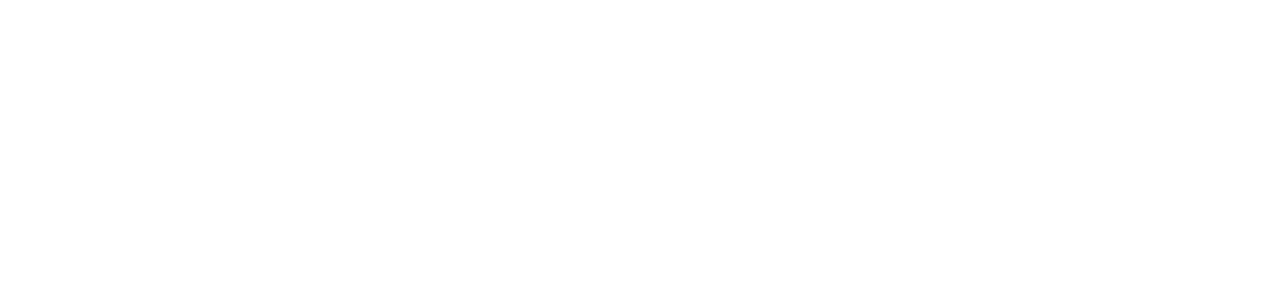
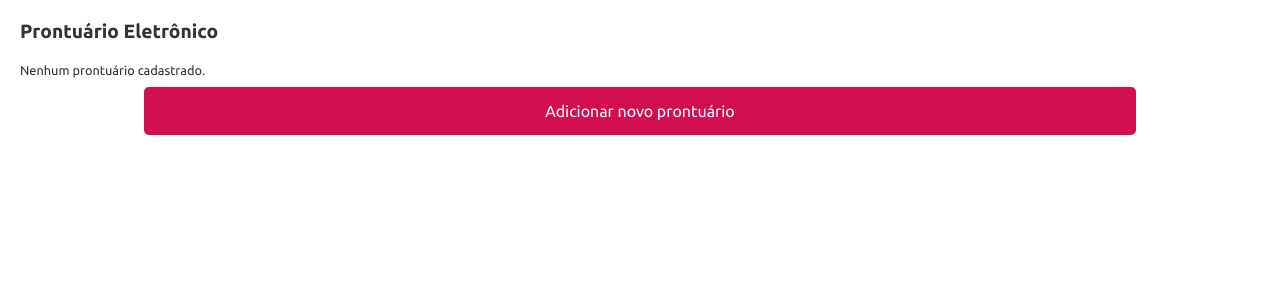
Before and after one commit to lfnandoo/assinasaude-test, a React (Create React App) app: page / in a window 1280 px wide. Shown: the top 300 px of the page. Built offline with nearby package versions, Linux system fonts and the light colour scheme.

Commit message:
🚧 Rotas, componente Header e componente Home

```diff
--- a/package.json
+++ b/package.json
@@ -8,6 +8,7 @@
     "@testing-library/user-event": "^7.1.2",
     "react": "^16.13.1",
     "react-dom": "^16.13.1",
+    "react-router-dom": "^5.2.0",
     "react-scripts": "3.4.3",
     "styled-components": "^5.2.0"
   },
--- a/src/App.js
+++ b/src/App.js
@@ -1,7 +1,17 @@
 import React from "react";
+import { BrowserRouter, Switch, Route } from "react-router-dom";
+import Header from "./components/Header";
+import Home from "./components/Home";
 
 function App() {
-  return <div></div>;
+  return (
+    <BrowserRouter>
+      <Header />
+      <Switch>
+        <Route exact path="/" component={Home} />
+      </Switch>
+    </BrowserRouter>
+  );
 }
 
 export default App;
--- /dev/null
+++ b/src/components/Header/index.js
@@ -0,0 +1,11 @@
+import React from "react";
+import { Container } from "./styles";
+import { Link } from "react-router-dom";
+
+export default function Header() {
+  return (
+    <Container>
+      <Link to="/">Prontuário Eletrônico</Link>
+    </Container>
+  );
+}
--- /dev/null
+++ b/src/components/Header/styles.js
@@ -0,0 +1,10 @@
+import styled from "styled-components";
+
+export const Container = styled.div`
+  background-color: #FFF;
+
+  a {
+    color: var(--color-black-font);
+    font-weight: 700;
+    font-size: 1.2rem;
+`;
--- /dev/null
+++ b/src/components/Home/index.js
@@ -0,0 +1,15 @@
+import React from "react";
+import { Link } from "react-router-dom";
+
+import { Container } from "./styles";
+
+function Home() {
+  return (
+    <Container>
+      <p>Nenhum prontuário cadastrado.</p>
+      <Link to="/criar">Adicionar novo prontuário</Link>
+    </Container>
+  );
+}
+
+export default Home;
--- /dev/null
+++ b/src/components/Home/styles.js
@@ -0,0 +1,22 @@
+import styled from "styled-components";
+
+export const Container = styled.div`
+  margin-top: 20px;
+
+  p {
+    font-size: 0.8rem;
+  }
+
+  a {
+    display: inherit;
+    text-align: center;
+    width: 80%;
+    margin: auto auto;
+    margin-top: 10px;
+    padding: 15px 30px;
+    background-color: var(--color-main);
+    border-radius: 5px;
+    color: #fff;
+    font-size: 1rem;
+  }
+`;
--- a/src/globalStyle.js
+++ b/src/globalStyle.js
@@ -2,6 +2,12 @@
 
 export const GlobalStyle = createGlobalStyle`
     #root {
+      --color-main: #D20E50;
+      --color-background: ##F3F3F3;
+      --color-blue-light: #B3DDDD;
+      --color-blue-font: #3D8D8D;
+      --color-black-font: #333;
+      --color-place-holder: #5D5D5D;
   font-size: 60%; /* controle das medidas rem */
 }
 
@@ -17,20 +23,26 @@
 html,
 body {
   height: 100vh;
+  width: 100vw;
 }
 
 body {
-  display: flex;
-  align-items: center;
-  justify-content: center;
+  background: var(--color-background);
+  padding: 20px;
+}
+
+a {
+  text-decoration: none;
 }
 
 body,
 input,
 button,
 textarea {
+  -webkit-font-smoothing: antialiased;
   font-family: 'Ubuntu', sans-serif;
   color: #333;
+  font-weight: 400;
 }
 @media (min-width: 700px) {
   #root {
```
Also changed, not shown: 1 other file (tests, documents, lock files or other folders).
